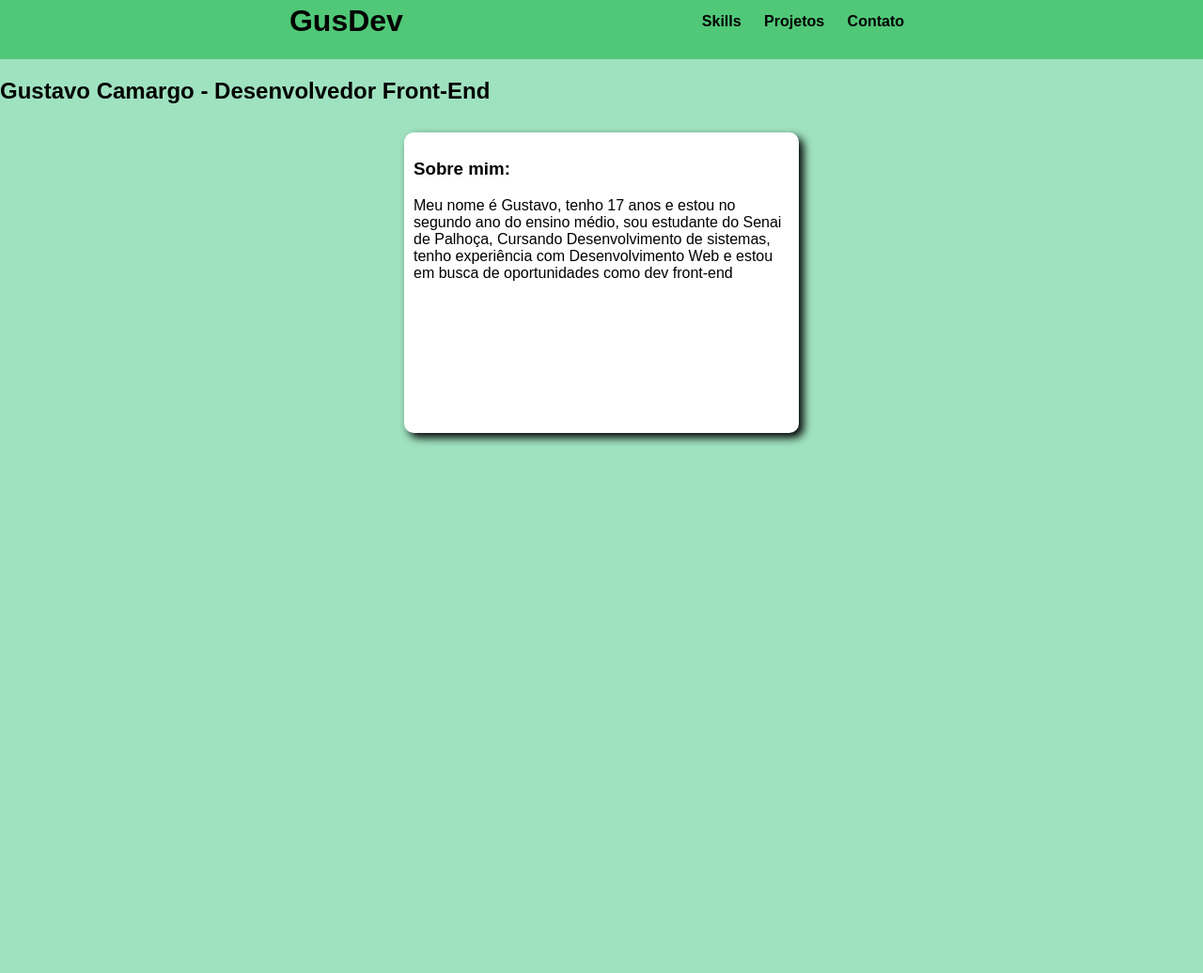
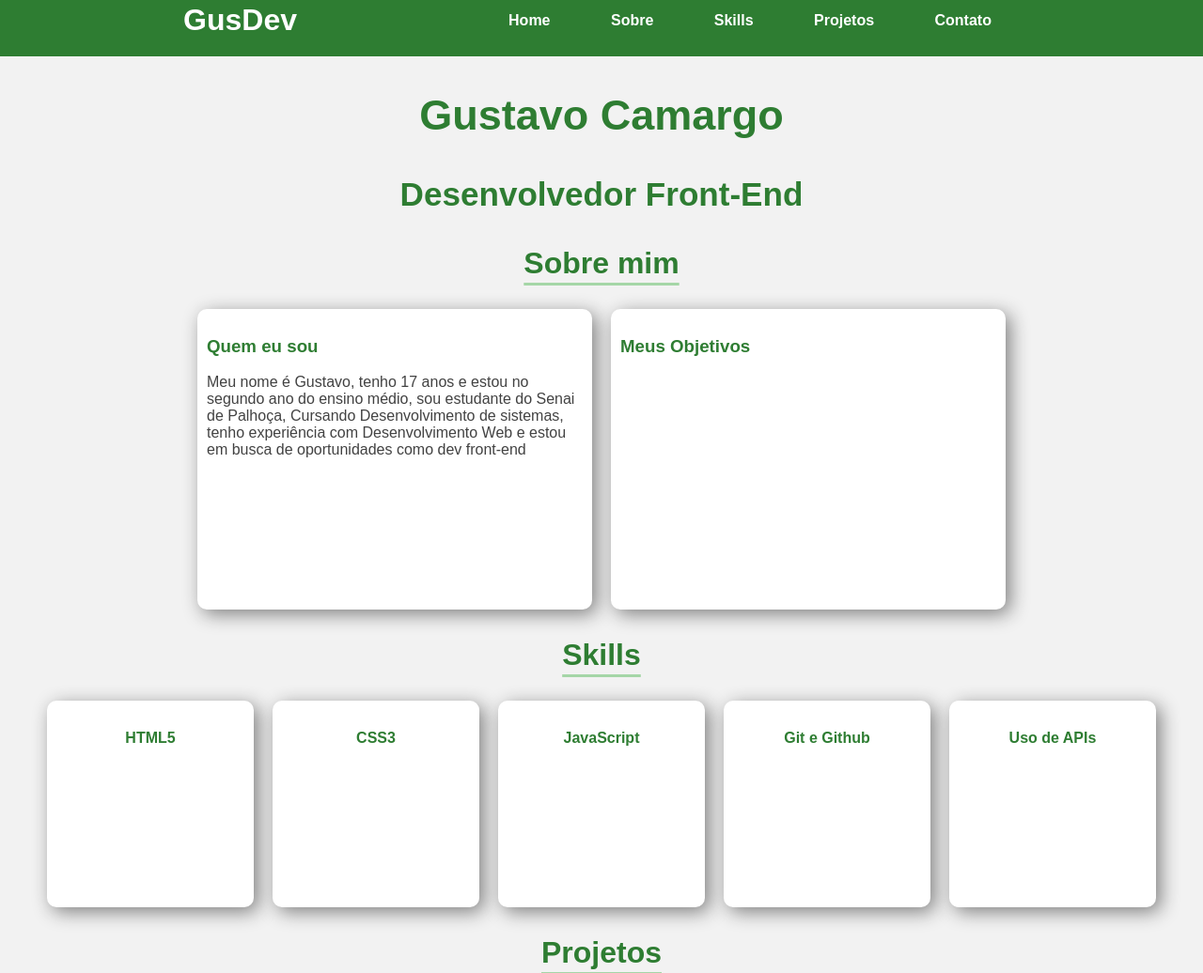
Before and after one commit to GustavoCamargo0/Portifolio, a plain HTML site: page Portifólio/index.html in a window 1280 px wide. Shown: the part 17-1053 px from the top of the page at 94% size. Before the commit the page ends 800 px from the top, so only its background shows below. Drawn offline with Linux system fonts and the light colour scheme.

Commit message:
estrutura

```diff
--- a/Portifólio/css/index.css
+++ b/Portifólio/css/index.css
@@ -1,10 +1,21 @@
 body {
     font-family: Arial, Helvetica, sans-serif;
-    color: black;
-    background-color: #9FE2BF;
+   background-color: #F2F2F2;
     margin: 0;
     padding: 0;
     box-sizing: border-box;
+}
+
+ h1,h2, h3, h4, h5, h6 {
+    color: #2E7D32;
+}
+h1{
+    text-align: center;
+    margin-top: 20px;
+    margin-bottom: 20px;
+    text-decoration: underline;
+    text-decoration-color: #A5D6A7;
+    text-underline-offset: 10px;
 }
 
 #cabecalho {
@@ -12,17 +23,43 @@ body {
     justify-content: center;
     align-items: center;
     font-weight: bold;
-    background-color:#50C878;
+    background-color:#2E7D32;
     justify-content: space-evenly;
     width: 100%;
     box-sizing: border-box;
+    color: white;
+}
+#cabecalho h1{
+  color: white;
+  text-decoration: none;
 }
 
+#intro{
+    font-size: 30px;
+    justify-content: center;
+    align-items: center;
+    text-align: center;
+
+}
+.navbar a:hover {
+    background-color: rgba(169, 182, 176, 0.3);
+    transition: all 0.3s ease;
+    padding: 6px;
+    color: white;
+    border-radius: 10px;
+}
  a{
-    margin: 0 10px;
+    margin: 30px;
     justify-content: space-between;
-    color: black;
     text-decoration: none;
+}
+
+.projectbox a{
+    color:#3CB371 ;
+}
+
+ p{
+    color: #424242;
 }
 
 #infos{
@@ -37,7 +74,23 @@ body {
     padding: 10px;
     margin: 10px;
     border-radius: 10px;
-    box-shadow: 5px 5px 10px black;
+    box-shadow: 5px 5px 20px gray;
+}
+
+#skills{
+    display: flex;
+    justify-content: center;
+    align-items: center;
+}
+#skillbox{
+    background-color: white;
+    width: 200px;
+    height: 200px;
+    padding: 10px;
+    margin: 10px;
+    border-radius: 10px;
+    box-shadow: 5px 5px 20px gray;
+    text-align: center;
 }
 .projetos {
     display: flex;
@@ -52,7 +105,7 @@ body {
     justify-content: center;
     text-align: center;
     align-items: center;
-    width: 400px;
+    width: 50px;
     height: 350px;
     padding: 10px;
     border-radius: 10px;
--- a/Portifólio/index.html
+++ b/Portifólio/index.html
@@ -14,19 +14,73 @@
             <h1>GusDev</h1>
             <div class="navbar">
                 <nav>
-                    <a href="skills.html">Skills</a>
-                    <a href="projetos.html">Projetos</a>
-                    <a href="contato">Contato</a>
+                    <a id="atual">Home</a>
+                    <a id="atual">Sobre</a>
+                    <a id="atual">Skills</a>
+                    <a id="outro">Projetos</a>
+                    <a id="outro">Contato</a>
                 </nav>
             </div>
         </div>
     </header>
-    <h2>Gustavo Camargo - Desenvolvedor Front-End </h2>
+    <div id="intro">
+        <h2>Gustavo Camargo</h2>
+        <h3>Desenvolvedor Front-End </h3>
+    </div>
+    <h1>Sobre mim</h1>
     <div id="infos">
         <div id="infobox">
-            <h3>Sobre mim:</h3>
-            <p>Meu nome é Gustavo, tenho 17 anos e estou no segundo ano do ensino médio, sou estudante do Senai de Palhoça, Cursando Desenvolvimento de
-                sistemas, tenho experiência com Desenvolvimento Web e estou em busca de oportunidades como dev front-end</p>
+            <h3>Quem eu sou</h3>
+            <p>Meu nome é Gustavo, tenho 17 anos e estou no segundo ano do ensino médio, sou estudante do Senai de
+                Palhoça, Cursando Desenvolvimento de
+                sistemas, tenho experiência com Desenvolvimento Web e estou em busca de oportunidades como dev front-end
+            </p>
+        </div>
+        <div id="infobox">
+            <h3>Meus Objetivos</h3>
+            <p>
+            </p>
+        </div>
+    </div>
+      <h1>Skills</h1>
+    <div id="skills">
+        <div id="skillbox">
+            <h4>HTML5</h4>
+        </div>
+        <div id="skillbox">
+            <h4>CSS3</h4>
+        </div>
+        <div id="skillbox">
+            <h4>JavaScript</h4>
+        </div>
+        <div id="skillbox">
+            <h4>Git e Github</h4>
+        </div>
+        <div id="skillbox">
+            <h4>Uso de APIs</h4>
+        </div>
+    </div>
+    <h1>Projetos</h1>
+    <div class="projetos">
+        <div class="projectbox">
+            <h3>Cosmic Battle</h3>
+            <div class="ftSpace"></div>
+            <p>Jogo estilo Space Invaders, com 4 telas, inimigos, progressão de dificuldade e contagem de pontos</p>
+            <a href="https://github.com/GustavoCamargo0/jogo-style-space-invaders.git">Cosmic Battle</a>
+        </div>
+        <div class="projectbox">
+            <h3>Pokédex</h3>
+            <div class="ftPoke"></div>
+            <p>Pokédex interativa, onde você pode pesquisar todos os pokemons e saber suas informações, status, tipo,
+                foto e mais
+            </p>
+            <a href="https://github.com/GustavoCamargo0/Pokedex.git">Pokédex</a>
+        </div>
+        <div class="projectbox">
+            <h3>Quiz Simples</h3>
+            <div class="ftQuiz"></div>
+            <p>Quiz sobre HTML e CSS simples</p>
+            <a href="https://github.com/GustavoCamargo0/Quiz_MundoSenai.git">Quiz Simples</a>
         </div>
     </div>
     <script src="/Portifólio/script/index.js"></script>
```
Also changed, not shown: Portifólio/projetos.html (deleted, +0 -47 lines), Portifólio/skills.html (deleted, +0 -33 lines).
